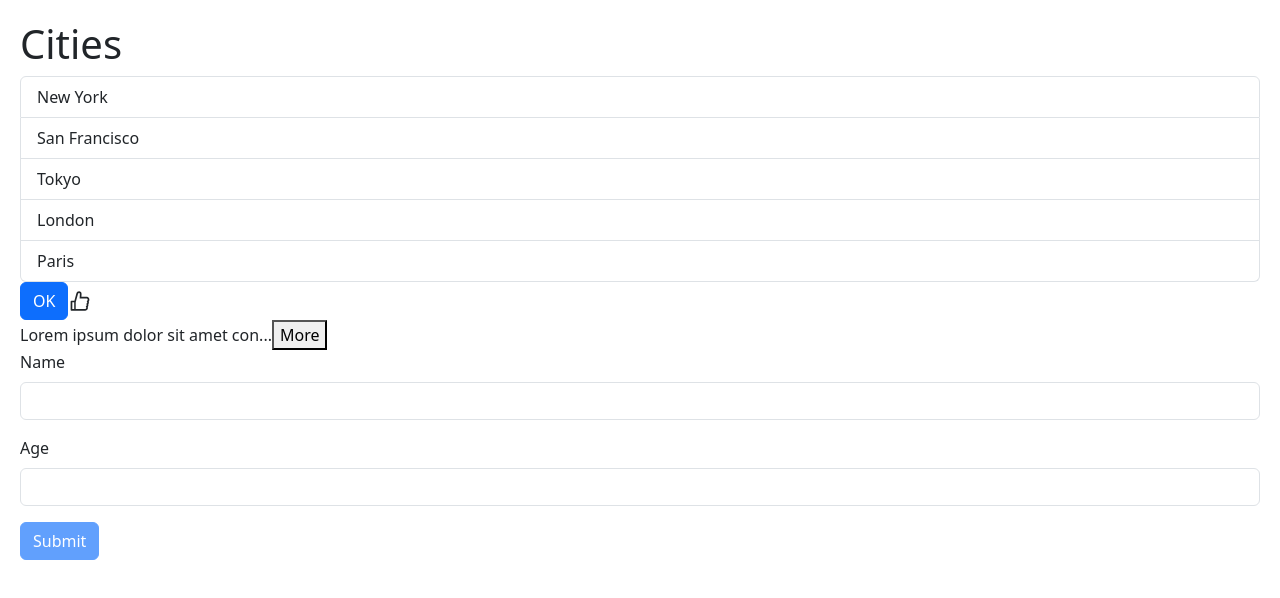
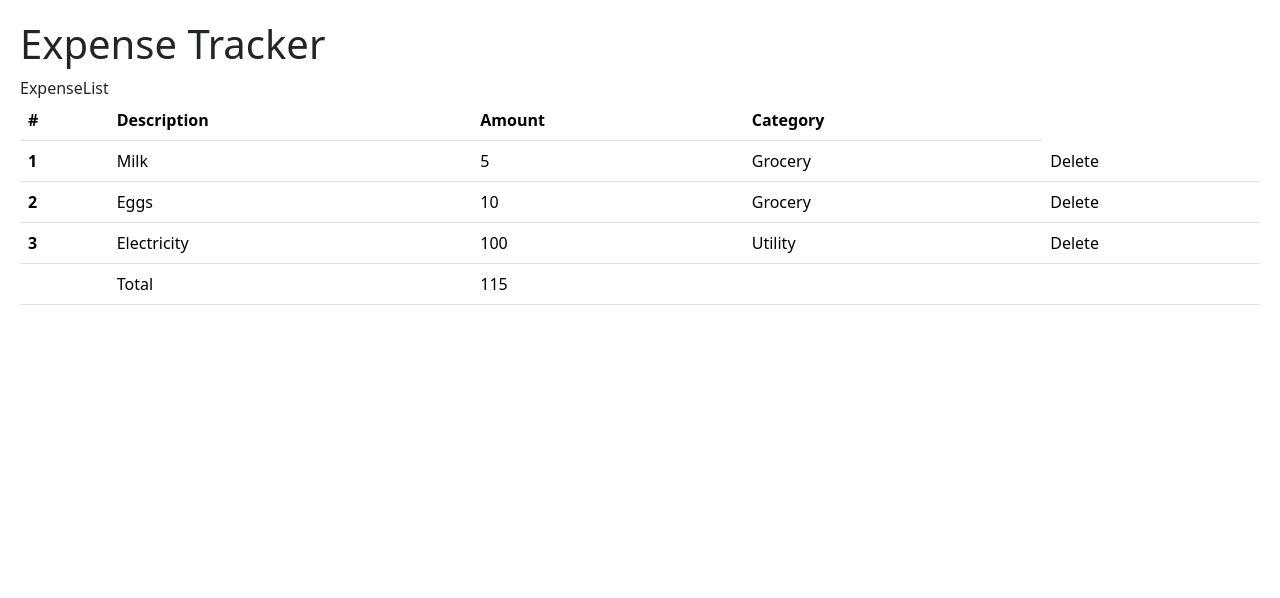
Before and after one commit to sawfiz/Mosh-React-Part-1, a React (Vite) app: page / in a window 1280 px wide. Shown: the top 598 px of the page. Built offline with nearby package versions, Linux system fonts and the light colour scheme; the HTML template or start-up script is replaced by a standard one.

Commit message:
Add ExpenseList.txs

```diff
--- a/src/App.tsx
+++ b/src/App.tsx
@@ -1,36 +1,17 @@
-import Button from "./components/Button";
-import ListGroup from "./components/ListGroup";
-import Like from "./components/Like";
-import ExpandableText from "./components/ExpandableText";
-import Form from "./components/Form";
+import ExpenseList from "./components/ExpenseList";
 
 function App() {
-  const items = ["New York", "San Francisco", "Tokyo", "London", "Paris"];
-
-  const handleSelect = (item: string) => {
-    console.log(item);
-  };
+  const expenses = [
+    {description: "Milk", amount: 5, category: "Grocery"},
+    {description: "Eggs", amount: 10, category: "Grocery"},
+    {description: "Electricity", amount: 100, category: "Utility"},
+  ]
 
   return (
     <>
-      <ListGroup heading="Cities" items={items} onSelect={handleSelect} />
-      <Button variant="primary">OK</Button>
-      <Like onClick={() => console.log("Clicked")} />
-      <ExpandableText maxChar={30}>
-        Lorem ipsum dolor sit amet consectetur adipisicing elit. Impedit
-        expedita ipsum voluptatum repellendus magnam dolores autem. Similique
-        harum molestiae ipsa suscipit laboriosam eaque architecto. Culpa
-        cupiditate exercitationem provident praesentium libero fugiat cumque,
-        officiis voluptatum dolores quod necessitatibus explicabo vitae minima,
-        accusantium, nam quibusdam rem obcaecati in maiores excepturi reiciendis
-        quaerat animi atque blanditiis? Repudiandae nulla provident, magnam
-        expedita maiores vero minima ut, aliquam odio quas laboriosam ducimus
-        velit, repellat nesciunt nostrum! Animi rerum ad aliquam accusamus, et
-        obcaecati facere earum blanditiis, neque voluptatem, tempore molestias.
-        A consectetur, tenetur ipsum aliquid temporibus, pariatur ad sapiente
-        commodi quis, magnam asperiores atque voluptatem.
-      </ExpandableText>
-      <Form />
+      <h1>Expense Tracker</h1>
+      <ExpenseList expenses={expenses}/>
+
     </>
   );
 }
--- /dev/null
+++ b/src/components/ExpenseList.tsx
@@ -0,0 +1,47 @@
+interface Props {
+  expenses: {
+    description: string;
+    amount: number;
+    category: string;
+  }[];
+}
+const ExpenseList = ({ expenses }: Props) => {
+  // reduce needs an initial value, 0
+  const total = expenses.reduce((sum, expense) => sum + expense.amount, 0);
+
+  return (
+    <div>
+      ExpenseList
+      <table className="table">
+        <thead className="thead-dark">
+          <tr>
+            <th scope="col">#</th>
+            <th scope="col">Description</th>
+            <th scope="col">Amount</th>
+            <th scope="col">Category</th>
+          </tr>
+        </thead>
+        <tbody>
+          {expenses.map((expense, index) => (
+            <tr key={index + 1}>
+              <th scope="row">{index + 1}</th>
+              <td>{expense.description} </td>
+              <td>{expense.amount} </td>
+              <td>{expense.category} </td>
+              <td>Delete</td>
+            </tr>
+          ))}
+          <tr>
+            <th scope="row"></th>
+            <td>Total</td>
+            <td>{total} </td>
+            <td> </td>
+            <td> </td>
+          </tr>
+        </tbody>
+      </table>
+    </div>
+  );
+};
+
+export default ExpenseList;
```
